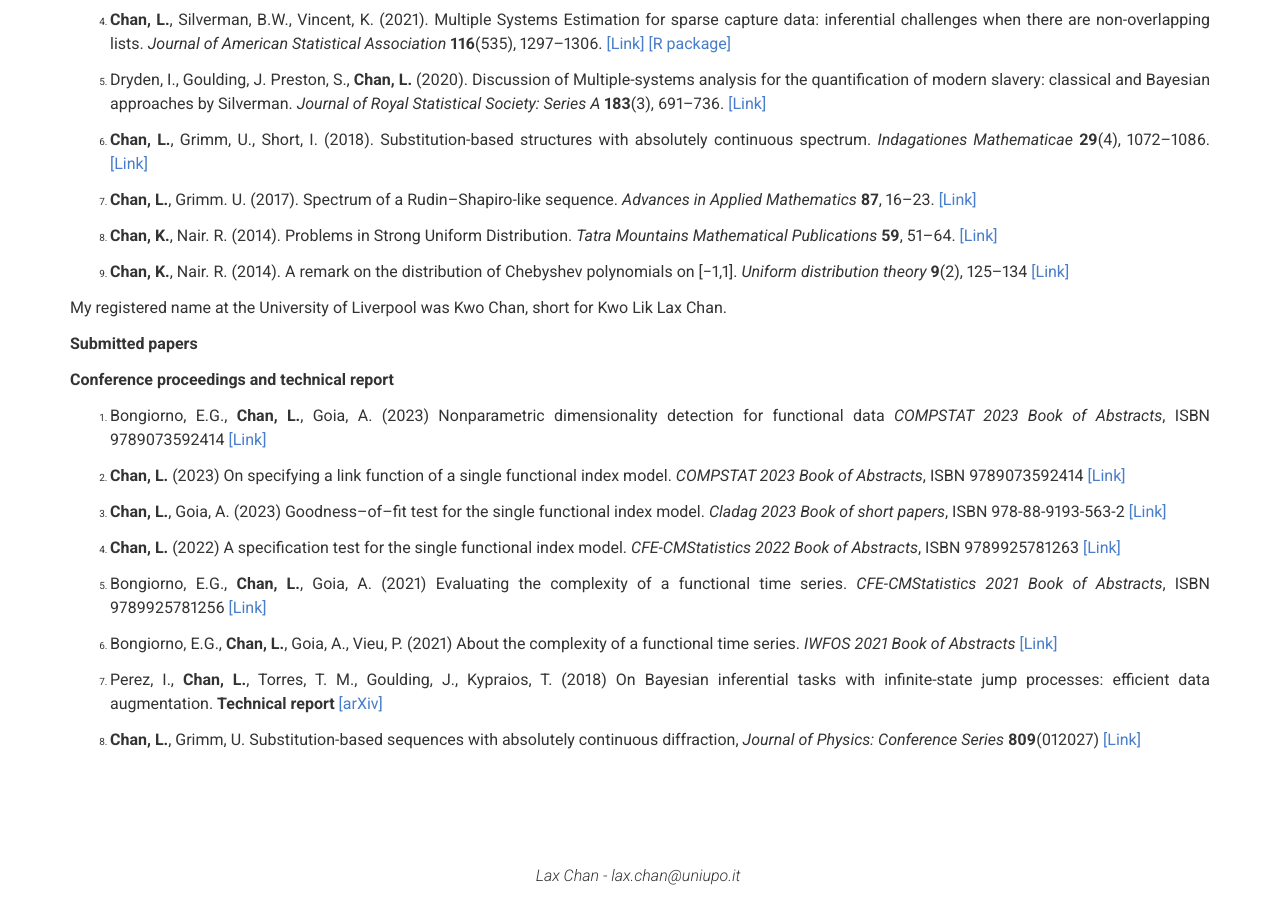
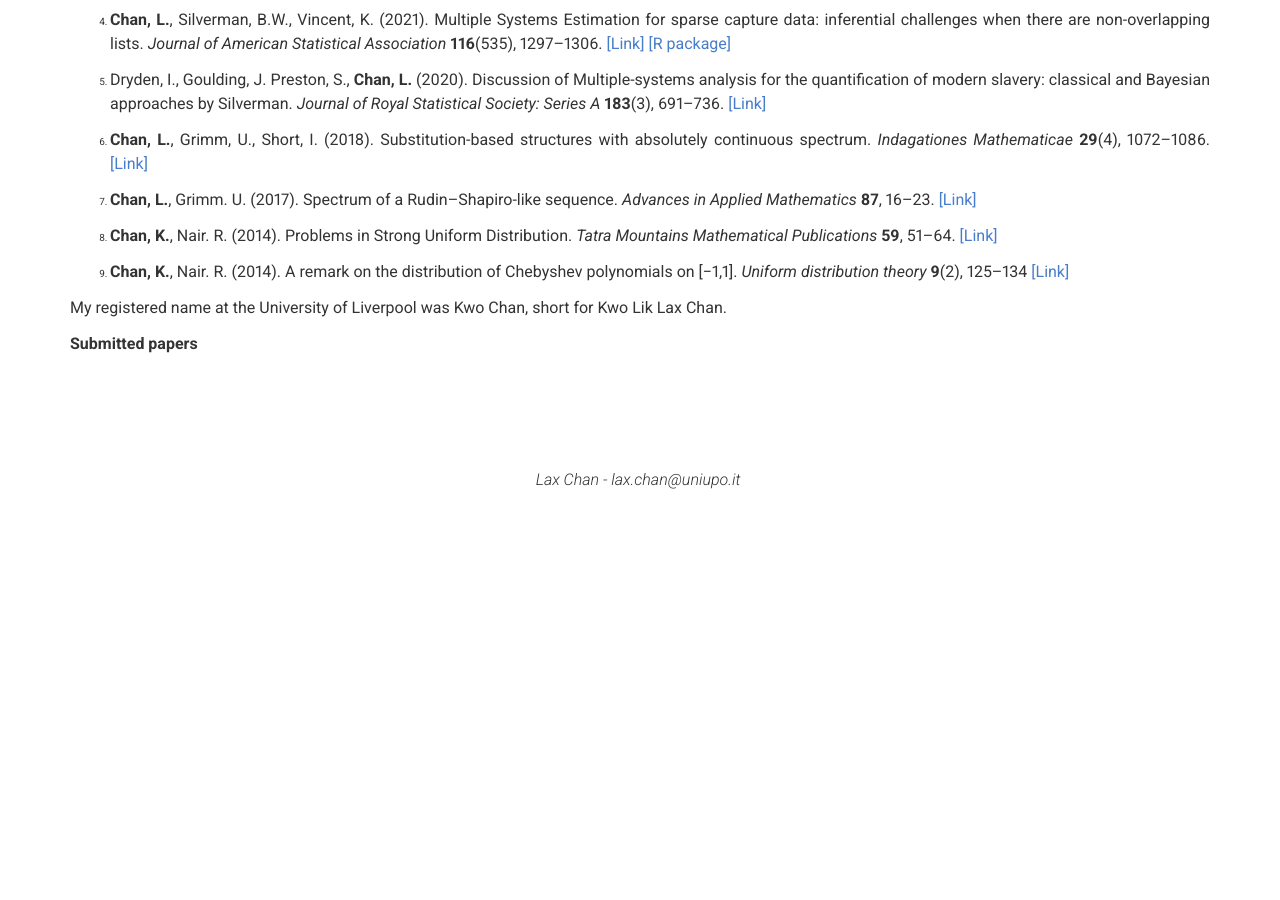
Before and after one commit to Laxchan/Laxchan.github.io, a Jekyll site: the page built from index.md, in a window 1280 px wide and 900 px high, scrolled down 787 px. Built offline with Jekyll 4.4.1, drawn with Linux system fonts in a browser that asks for light colours; after the commit the page ends 1291 px from its top, so only the background shows below that; some of the changed text lies outside the part shown.

Commit message:
Update _config.yml

```diff
--- a/_config.yml
+++ b/_config.yml
@@ -23,8 +23,8 @@
 about_profile_image: images/profile.JPG
 about_content: | # this will include new lines to allow paragraphs
 
-  I am currently a RTT of statistics at the Università degli Studi del Piemonte Orientale and an honorary assistant professor of statistics with the School of
-  Mathematics, University of Birmingham, United Kingdom. I previously worked at the University of Birmingham as an assitant professor of Statistics.
+  I am currently a RTT of statistics at the Università degli Studi del Piemonte Orientale, Italy and an honorary assistant professor of statistics with the School of
+  Mathematics, University of Birmingham, United Kingdom, where until May 2024, I worked as an assistant professor of Statistics.
 
   My main research interests are in Functional data analysis (specifically in Small-ball probability, Single Functional Index Model). I am also interested in Multiple Systems estimation and its application.
 
@@ -73,45 +73,6 @@
   **Submitted papers**
 
 
-  **Conference proceedings and technical report**
-
-  1. Bongiorno, E.G., **Chan, L.**, Goia, A. (2023) Nonparametric dimensionality detection for functional data *COMPSTAT 2023 Book of Abstracts*, ISBN 9789073592414
-  [[Link]](http://www.compstat2023.org/BoA.php)
-
-  1. **Chan, L.** (2023) On specifying a link function of a single functional index model. *COMPSTAT 2023 Book of Abstracts*, ISBN 9789073592414
-  [[Link]](http://www.compstat2023.org/BoA.php)
-
-  1. **Chan, L.**, Goia, A. (2023) Goodness--of--fit test for the single functional index model. *Cladag 2023 Book of short papers*, ISBN 978-88-9193-563-2
-  [[Link]](https://www.statlab-unisa.it/cladag2023/book-of-abstracts/)
-
-  1. **Chan, L.** (2022) A specification test for the single functional index model. *CFE-CMStatistics 2022 Book of Abstracts*, ISBN 9789925781263
-  [[Link]](http://www.cmstatistics.org/CMStatistics2022/BoA.php)
-
-  1. Bongiorno, E.G., **Chan, L.**, Goia, A. (2021) Evaluating the complexity of a functional time series. *CFE-CMStatistics 2021 Book of Abstracts*, ISBN 9789925781256
-  [[Link]](http://www.cmstatistics.org/CMStatistics2021/BoA.php)
-
-  1. Bongiorno, E.G., **Chan, L.**, Goia, A., Vieu, P. (2021) About the complexity of a functional time series. *IWFOS 2021 Book of Abstracts*
-  [[Link]](https://iwfos2021.sci.muni.cz/programme)
-
-  1. Perez, I., **Chan, L.**, Torres, T. M., Goulding, J., Kypraios, T. (2018) On Bayesian inferential tasks with infinite-state jump processes:
-  efficient data augmentation. **Technical report** [[arXiv]](https://arxiv.org/abs/1806.02458)
-
-  1. **Chan, L.**, Grimm, U. Substitution-based sequences with absolutely continuous diffraction, *Journal of Physics: Conference Series* **809**(012027)
-  [[Link]](https://iopscience.iop.org/article/10.1088/1742-6596/809/1/012027)
-
-
-# More Section
-awards_title: Awards
-awards_content: |
-    **Academic awards**
-    - Young scientist award to attend International conference on Quasicrystals Kathmandu, Nepal 2016
-    - Partial funding to attend thematic month Oleron, France 2-16
-    - Fully funded studentship with stipend 2014-2017
-    - Liverpool affinity award 2013-2014
-    - Faculty of physical sciences and engineering post graduate scholarship 2013-2014
-    - University of Liverpool Departmental Scholarship for M.Sc. students 2013-2014
-    - University of Liverpool Regional award 2010-2013
-
 
 
 
```
